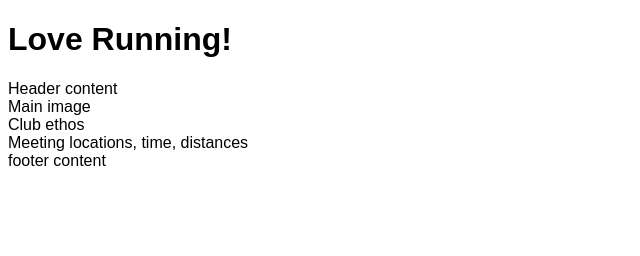
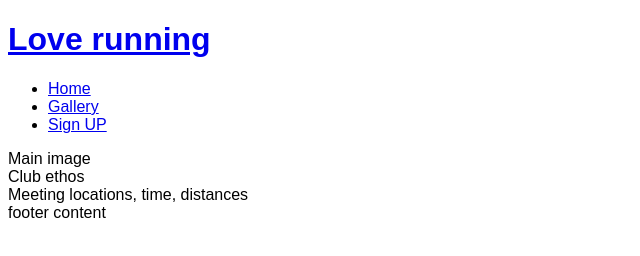
Before and after one commit to rurakite/love-running, a plain HTML site: page index.html in a window 1280 px wide. Shown: the whole page, without its empty margins (0-640 px from the left). Drawn offline with Linux system fonts and the light colour scheme.

Commit message:
add structure basics

```diff
--- a/index.html
+++ b/index.html
@@ -7,11 +7,27 @@
     <meta name="description" content="Love running club in Dublin Ireland">
     <meta name="keywords" content="love running, running club, dublin, ireland">
     <link rel="stylesheet" href="assets/css/style.css">
-    <title>Document</title>
+    <title>Love Running</title>
 </head>
 <body>
-    <h1>Love Running!</h1>
-    <header>Header content</header>
+    <header>
+        <a href="index.html">
+            <h1>Love running</h1>
+        </a>
+        <nav>
+            <ul>
+                <li>
+                    <a href="index.html">Home</a>
+                </li>
+                <li>
+                    <a href="#">Gallery</a>
+                </li>
+                <li>
+                    <a href="#">Sign UP</a>
+                </li>
+            </ul>
+        </nav>
+    </header>
     <section>
         Main image
     </section>
```
